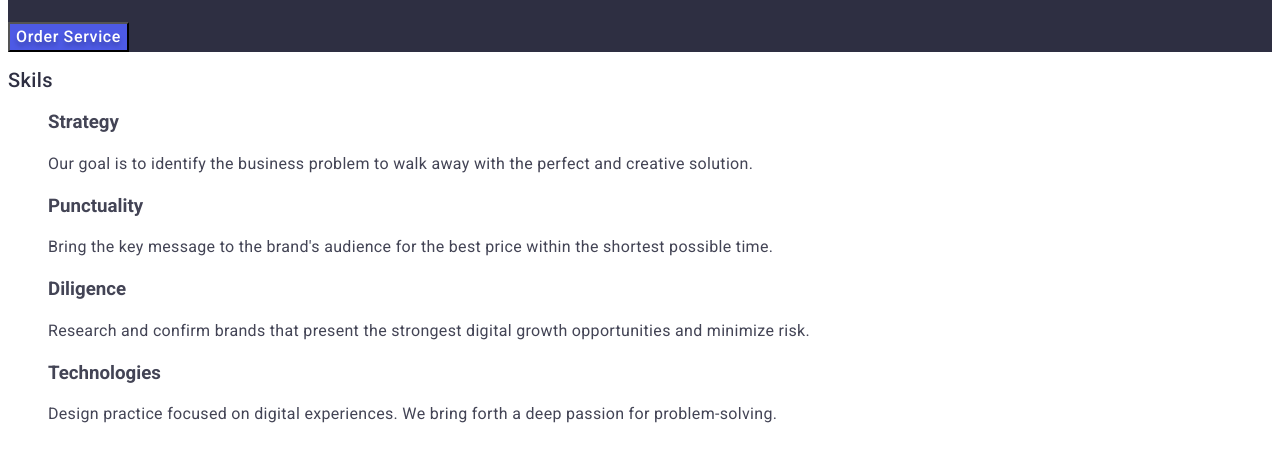
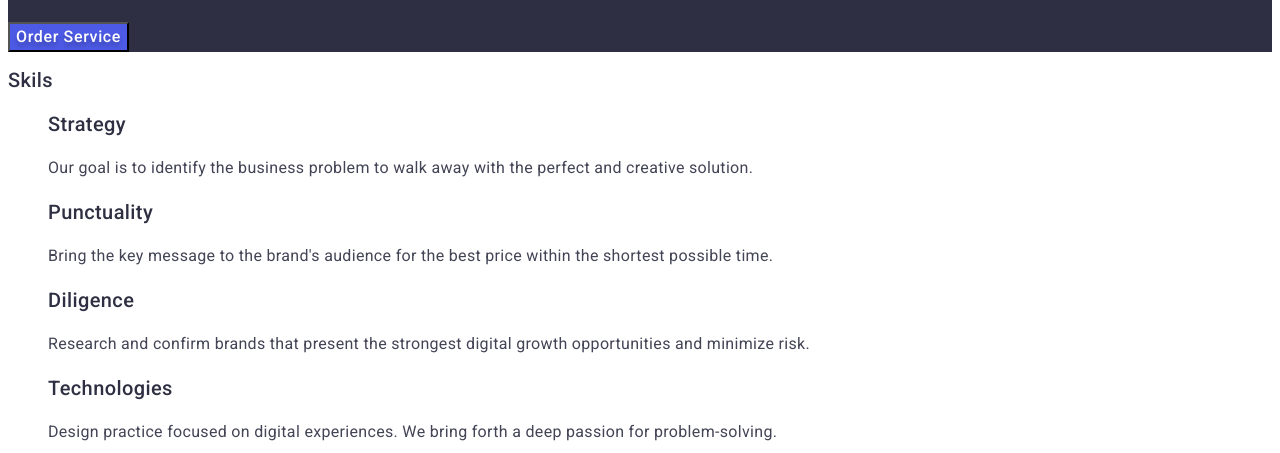
Before and after one commit to Lepeshko/goit-markup-hw-02, a plain HTML site: page index.html in a window 1280 px wide. Shown: the part 312-765 px from the top of the page. Drawn offline with Linux system fonts and the light colour scheme.

Commit message:
commit_24-12-23_22-32

```diff
--- a/css/styles.css
+++ b/css/styles.css
@@ -156,7 +156,15 @@ ul {
 
 /*? .main-skils-item {} */
 
-/*? .main-skils-subtitle {} */
+.main-skils-subtitle {
+   color: #2E2F42;
+   font-family: Roboto;
+   font-size: 20px;
+   font-style: normal;
+   font-weight: 500;
+   line-height: 1.2;
+   letter-spacing: 0.02em;
+}
 
 .main-skils-item-text {
    color: #434455;
@@ -182,11 +190,11 @@ ul {
    text-transform: capitalize;
 }
 
-.main-team-list {
+/*? .main-team-list {} */
+
+.main-team-item {
    background-color: #FFFFFF;
 }
-
-/*? .main-team-item {} */
 
 .main-team-list-img {
    background: url(<path-to-image>), lightgray -97.034px -0.927px / 181.897% 251.37% no-repeat;
--- a/index.html
+++ b/index.html
@@ -21,7 +21,7 @@
         </a>
         <ul class="header-menu-list">
           <li class="header-menu-item">
-            <a class="header-menu-link" href="">Studio</a>
+            <a class="header-menu-link" href="./index.html">Studio</a>
           </li>
           <li class="header-menu-item">
             <a class="header-menu-link" href="">Portfolio</a>
```
